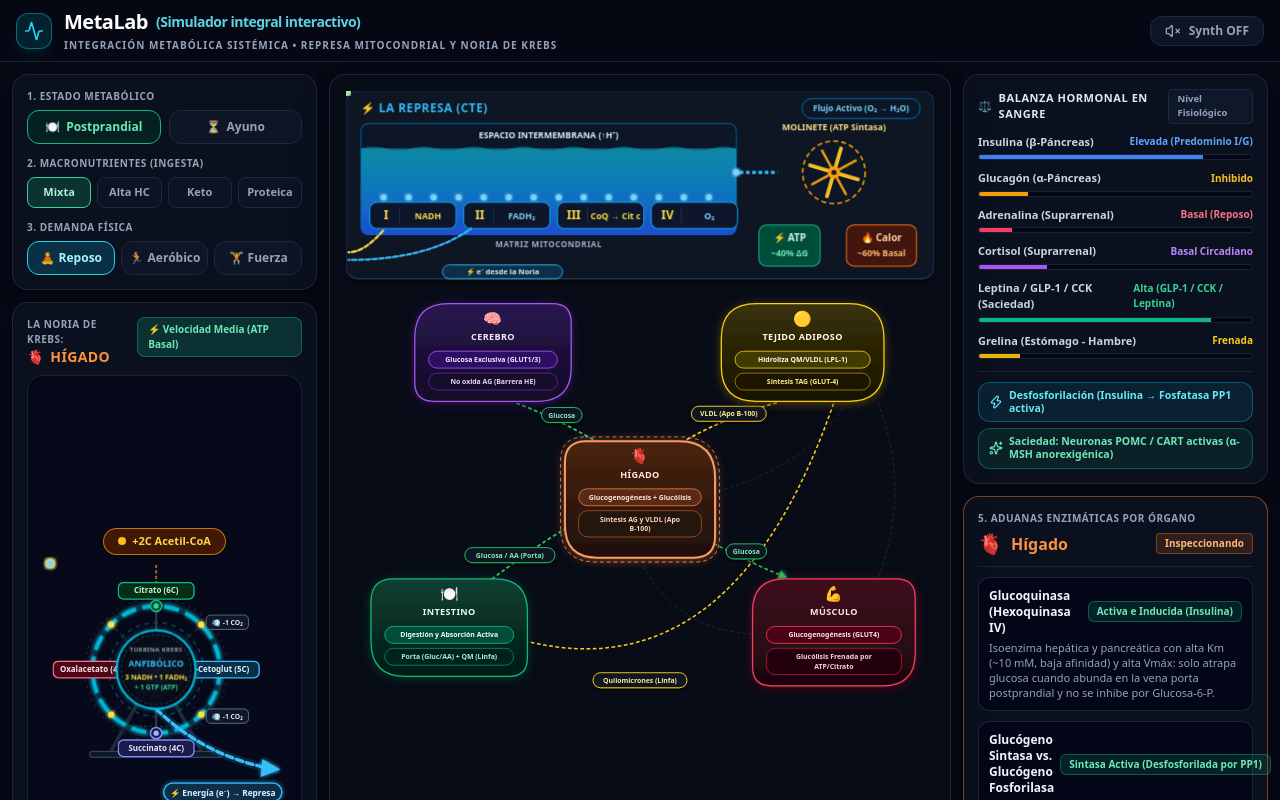
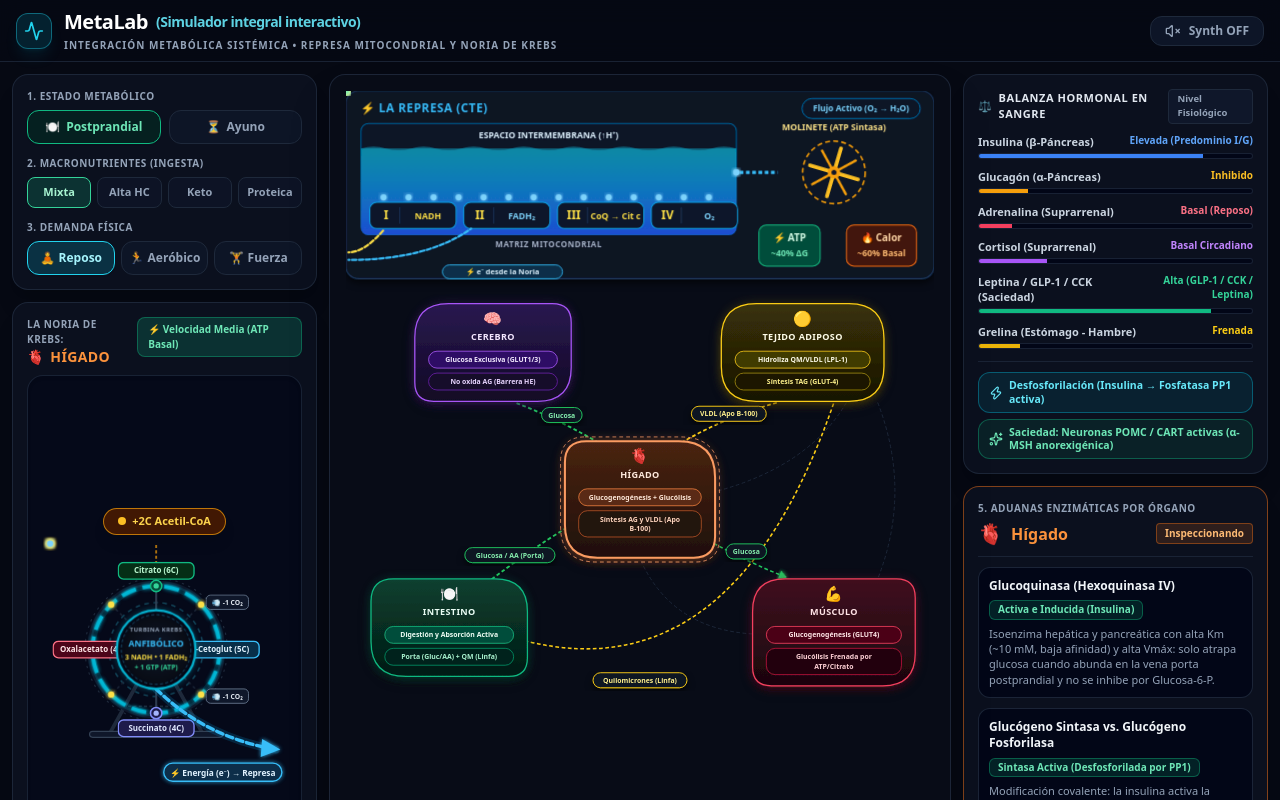
Before and after one commit to fabripuzz/metalab, a React (Vite) app: page / in a window 1280 px wide. Shown: the top 800 px of the page. Built offline with nearby package versions, Linux system fonts and the light colour scheme.

Commit message:
Update App.jsx

```diff
--- a/src/App.jsx
+++ b/src/App.jsx
@@ -1540,9 +1540,9 @@ export default function App() {
                 { name: 'Grelina (Estómago - Hambre)', data: phys.ghrelin, color: 'bg-yellow-500', text: 'text-yellow-400' }
               ].map((h, i) => (
                 <div key={i}>
-                  <div className="flex items-center justify-between text-[11px] mb-1">
-                    <span className="font-bold text-slate-300">{h.name}</span>
-                    <span className={`text-[10px] font-extrabold ${h.text}`}>{h.data.label}</span>
+                  <div className="flex items-start justify-between gap-2 text-[11px] mb-1">
+                    <span className="font-bold text-slate-300 leading-snug break-words min-w-0">{h.name}</span>
+                    <span className={`text-[10px] font-extrabold leading-snug text-right break-words max-w-[58%] ${h.text}`}>{h.data.label}</span>
                   </div>
                   <div className="w-full h-1.5 bg-slate-950 rounded-full overflow-hidden border border-slate-800/80">
                     <div className={`h-full ${h.color} transition-all duration-500`} style={{ width: `${h.data.bar}%` }} />
@@ -1578,9 +1578,9 @@ export default function App() {
               <div className="space-y-2.5">
                 {currentOrgan.enzymes.map((enz, idx) => (
                   <div key={idx} className="bg-slate-950/90 border border-slate-800/90 rounded-xl p-2.5">
-                    <div className="flex items-center justify-between gap-1.5 mb-1">
-                      <span className="text-xs font-extrabold text-slate-100">{enz.name}</span>
-                      <span className={`text-[10px] font-bold px-2 py-0.5 rounded-md border shrink-0 ${
+                    <div className="mb-1.5 flex flex-col items-start gap-1.5">
+                      <span className="text-xs font-extrabold text-slate-100 leading-snug break-words">{enz.name}</span>
+                      <span className={`max-w-full text-[10px] font-bold leading-snug px-2 py-0.5 rounded-md border break-words ${
                         enz.active
                           ? 'bg-emerald-500/15 text-emerald-300 border-emerald-500/40'
                           : 'bg-rose-500/15 text-rose-300 border-rose-500/40'
```
